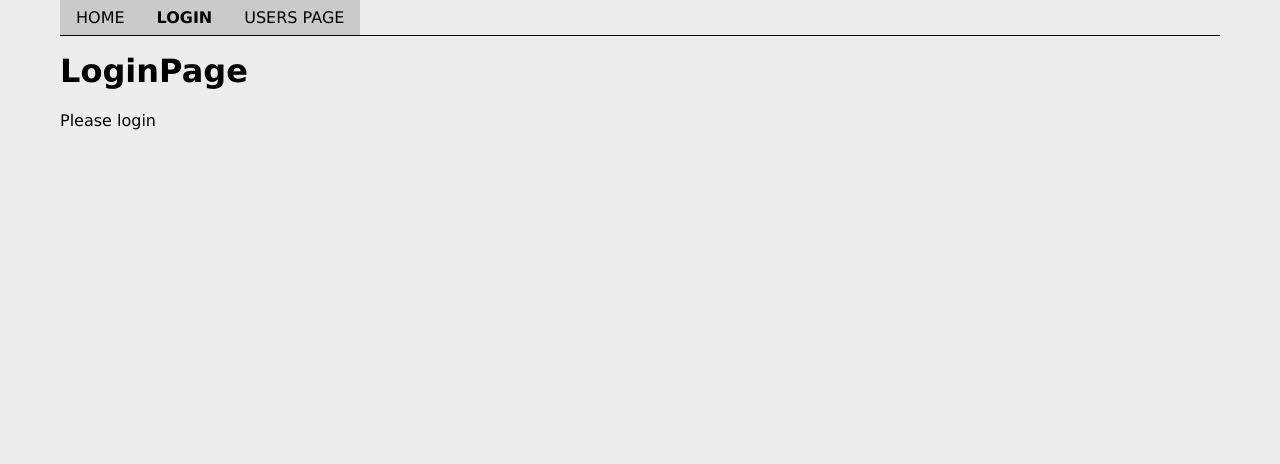
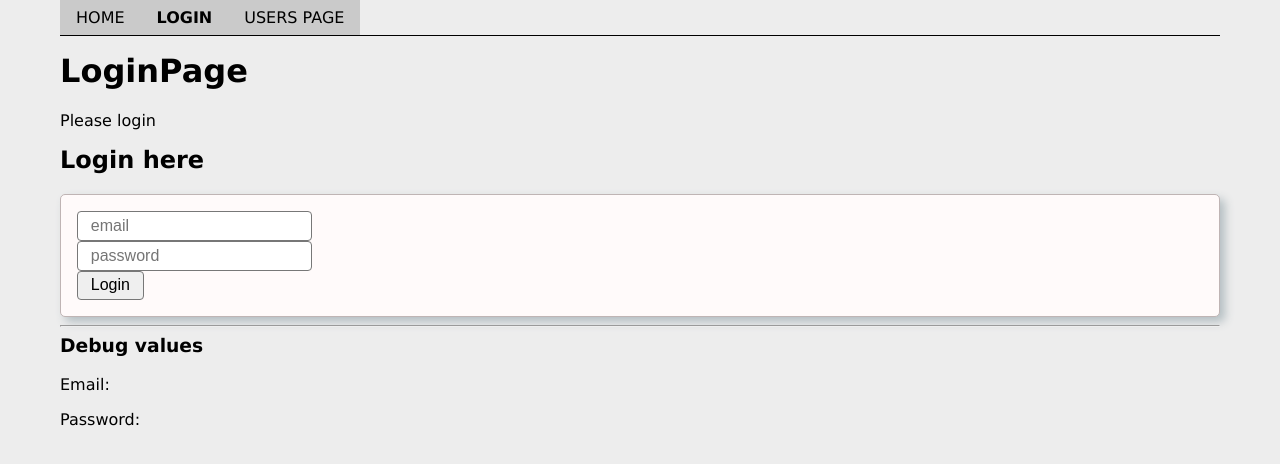
Before and after one commit to MariusCodeAcademy/feu2-12_r_context_api_useReducer, a React (Vite) app: page /login in a window 1280 px wide. Shown: the top 464 px of the page. Built offline with nearby package versions, Linux system fonts and the light colour scheme.

Commit message:
input 2 way binding

```diff
--- a/src/components/LoginForm.jsx
+++ b/src/components/LoginForm.jsx
@@ -1,7 +1,11 @@
+import { useState } from 'react';
+
 //
 function LoginForm(props) {
   // isitraukti forma i LoginPage
   // sukurti state emailValue ir passwordValue
+  const [emailValue, setEmailValue] = useState('');
+  const [passwordValue, setPasswordValue] = useState('');
   // susieti juos su inputais su two way binding, (onChange ir value)
   // sustabdyti forma nuo puslapio perkrovimo prisijungiant prie jos pateikimo evento
   // pateikiant forma isspausditi login objekta
@@ -10,15 +14,25 @@ function LoginForm(props) {
   return (
     <div>
       <h2>Login here</h2>
-      <form>
-        <input type='text' placeholder='email' />
-        <input type='password' placeholder='password' />
+      <form className='card'>
+        <input
+          onChange={(e) => setEmailValue(e.target.value)}
+          value={emailValue}
+          type='text'
+          placeholder='email'
+        />
+        <input
+          onChange={(e) => setPasswordValue(e.target.value)}
+          value={passwordValue}
+          type='password'
+          placeholder='password'
+        />
         <button type='submit'>Login</button>
       </form>
       <hr />
       <h3>Debug values</h3>
-      <p>Email: </p>
-      <p>Password: </p>
+      <p>Email: {emailValue}</p>
+      <p>Password: {passwordValue}</p>
     </div>
   );
 }
--- a/src/pages/LoginPage.jsx
+++ b/src/pages/LoginPage.jsx
@@ -1,8 +1,11 @@
+import LoginForm from '../components/LoginForm';
+
 function LoginPage(props) {
   return (
     <div>
       <h1>LoginPage</h1>
       <p>Please login</p>
+      <LoginForm />
     </div>
   );
 }
```
